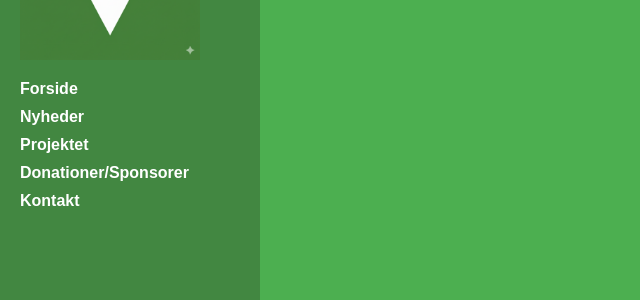
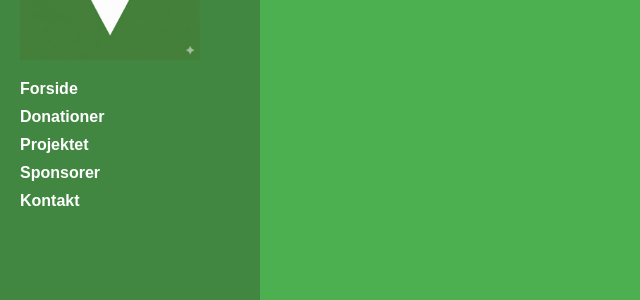
Before and after one commit to msj33/khif-tribune, a Jekyll site: the page built from projektet.md, in a window 1280 px wide. Shown: the part 140-440 px from the top of the page, without its empty margins (0-640 px from the left). Built offline with Jekyll 4.4.1, drawn with Linux system fonts in a browser that asks for light colours.

```diff
--- a/_includes/menu.html
+++ b/_includes/menu.html
@@ -1,5 +1,10 @@
-<a href="/index.html">Forside</a>
-<a href="/nyheder.html">Nyheder</a>
-<a href="/projektet.html">Projektet</a>
-<a href="/donationer.html">Donationer/Sponsorer</a>
-<a href="/kontakt.html">Kontakt</a>
+<nav>
+  <!-- Forside linker direkte til roden af sitet -->
+  <a href="{{ site.baseurl }}/">Forside</a>
+
+  <!-- Andre sider -->
+  <a href="{{ site.baseurl }}/donationer.html">Donationer</a>
+  <a href="{{ site.baseurl }}/projekt.html">Projektet</a>
+  <a href="{{ site.baseurl }}/sponsorer.html">Sponsorer</a>
+  <a href="{{ site.baseurl }}/kontakt.html">Kontakt</a>
+</nav>
```
Also changed, not shown: index.md (+6 -2 lines).
